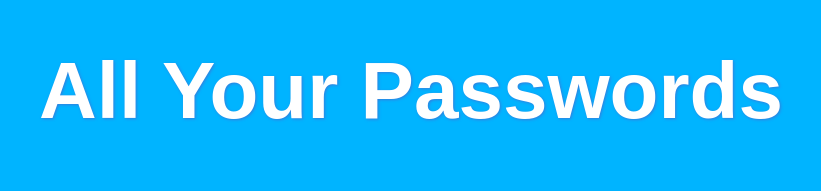
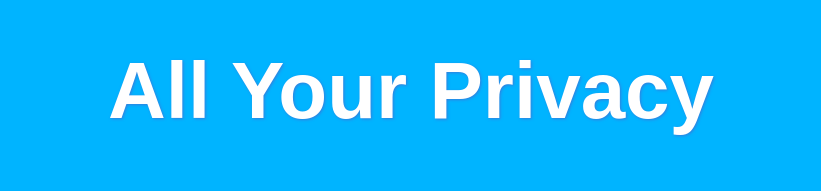
Before and after one commit to swlkr/allyourpasswords-lander, a plain HTML site: page privacy.html in a window 1280 px wide. Shown: the part 215-406 px from the top of the page, without its empty margins (229-1050 px from the left). Drawn offline with Linux system fonts and the light colour scheme.

Commit message:
Change headers

```diff
--- a/privacy.html
+++ b/privacy.html
@@ -28,7 +28,7 @@
   </head>
   <body>
     <div class="mw7 pt7-ns center tc white">
-      <h1 class="mt0 f-subheadline-l f1 lh-title white" style="text-shadow: 1px 1px 3px #357EDD;">All Your Passwords</h1>
+      <h1 class="mt0 f-subheadline-l f1 lh-title white" style="text-shadow: 1px 1px 3px #357EDD;">All Your Privacy</h1>
       <p>
         There are no analytics. No ads. No storage of your information. At all. Not even so much as an email or an IP Address.
 
```
Also changed, not shown: support.html (+1 -1 lines).
